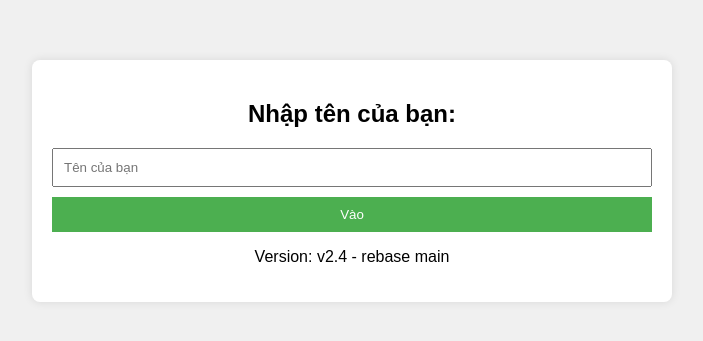
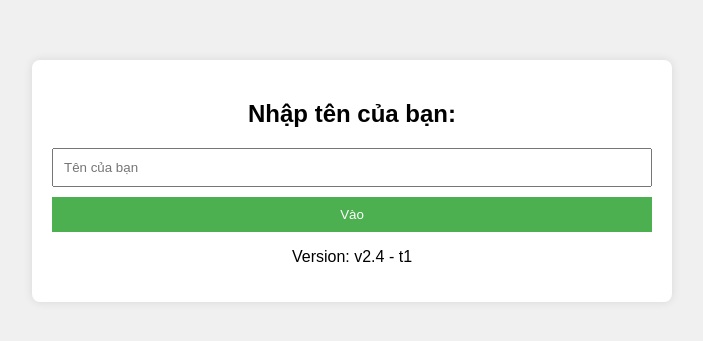
Before and after one commit to quanganhPr/quanganhPr.github.io, a website: page index.html in a window 1280 px wide. Shown: the part 239-580 px from the top of the page, without its empty margins (288-991 px from the left). Drawn offline with Linux system fonts and the light colour scheme; no server answers.

Commit message:
v2.4 - t1

```diff
--- a/index.html
+++ b/index.html
@@ -8,7 +8,7 @@
     <script src="https://www.gstatic.com/firebasejs/9.6.0/firebase-app-compat.js"></script>
     <script src="https://www.gstatic.com/firebasejs/9.6.0/firebase-database-compat.js"></script>
     <script>
-        const version = "v2.4 - rebase main"; // version
+        const version = "v2.4 - t1"; // version
         let username; // Định nghĩa biến username trong phạm vi toàn cục
         const firebaseConfig = {
             apiKey: "AIzaSyBp3D3lw_6j2hheixsvC6elg94rvbvKB9o",
```
Also changed, not shown: 1 other file.
